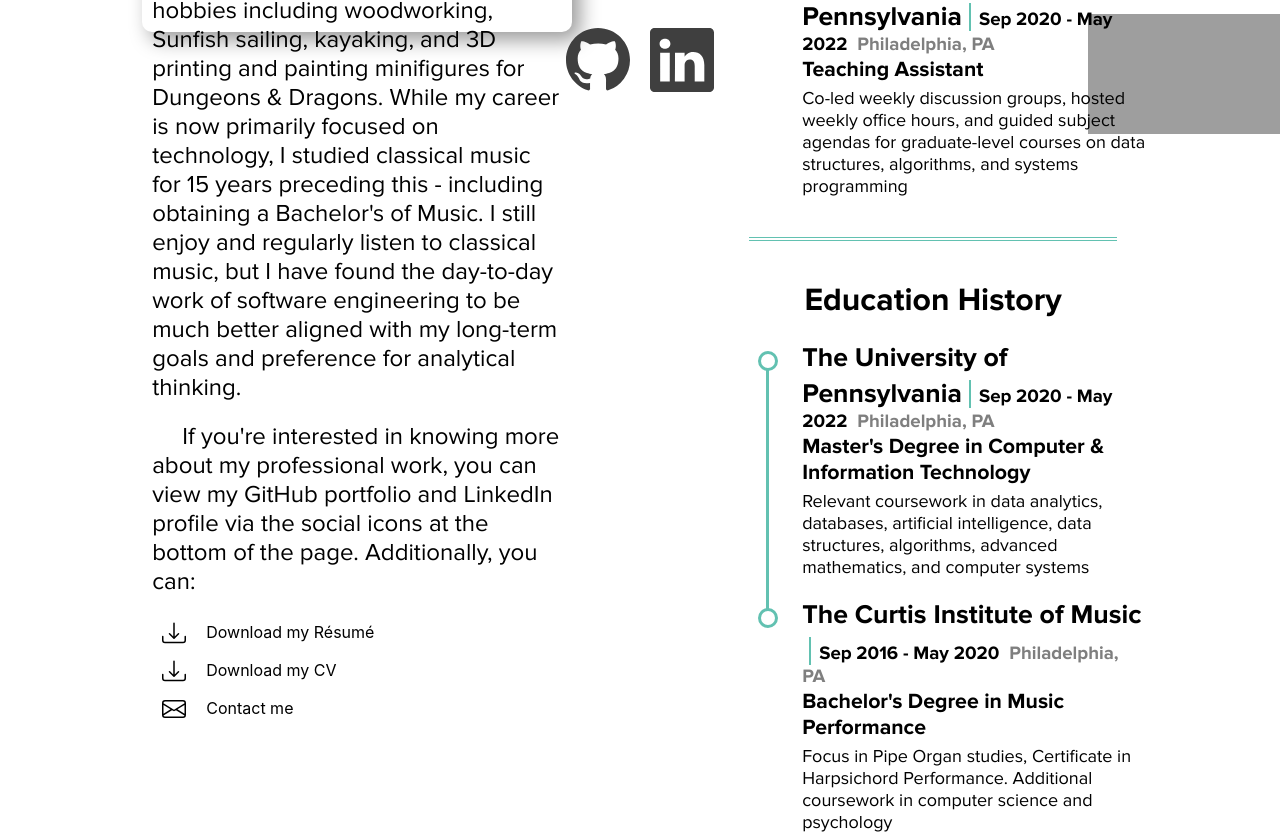
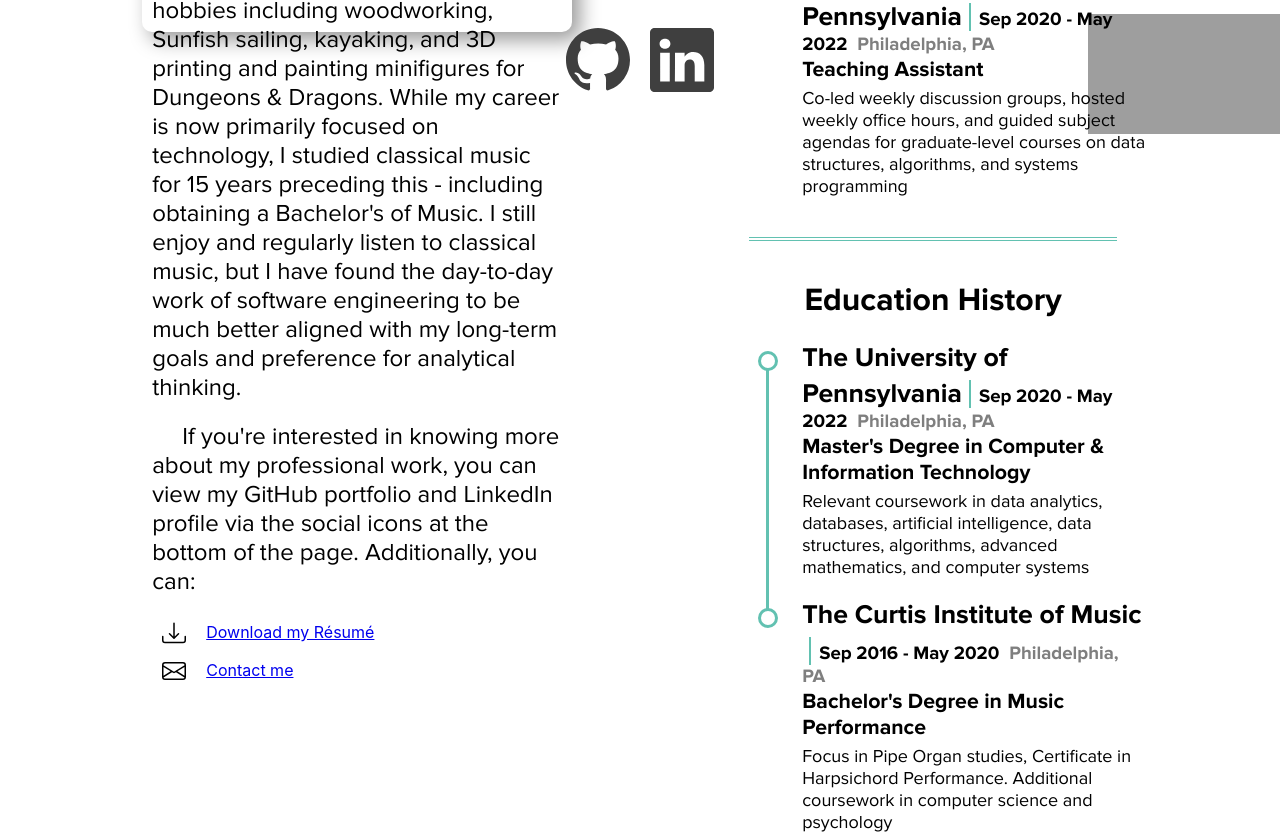
Before and after one commit to a-binkley/personal-website, a React (Create React App) app: page / in a window 1280 px wide. Shown: the part 666-1499 px from the top of the page. Built offline with nearby package versions, Linux system fonts and the light colour scheme; grey boxes are pictures that could not be loaded.

Commit message:
add email link & resume

```diff
--- a/src/components/Bio.tsx
+++ b/src/components/Bio.tsx
@@ -1,5 +1,6 @@
 import '../styles/Bio.css';
 import '../fonts/Proxima Nova/stylesheet.css';
+import { ReactElement } from 'react';
 
 export function Bio() {
     const description = [
@@ -20,21 +21,31 @@ view my GitHub portfolio and LinkedIn profile via the social icons at the bottom
 Additionally, you can:`
     ];
 
-    const moreInfoOptions = [
-        ['download', 'Download my Résumé'],
-        ['download', 'Download my CV'],
-        ['envelope', 'Contact me']
+    const moreInfoOptions: { iconClass: 'download' | 'envelope', iconPaths: string[], anchor: ReactElement }[] = [
+        {
+            iconClass: 'download',
+            iconPaths: [
+                'M.5 9.9a.5.5 0 0 1 .5.5v2.5a1 1 0 0 0 1 1h12a1 1 0 0 0 1-1v-2.5a.5.5 0 0 1 1 0v2.5a2 2 0 0 1-2 2H2a2 2 0 0 1-2-2v-2.5a.5.5 0 0 1 .5-.5z',
+                'M7.646 11.854a.5.5 0 0 0 .708 0l3-3a.5.5 0 0 0-.708-.708L8.5 10.293V1.5a.5.5 0 0 0-1 0v8.793L5.354 8.146a.5.5 0 1 0-.708.708l3 3z',
+            ],
+            anchor: <a href='files/Resume.pdf' download>Download my Résumé</a>
+        // TODO: add back once CV finalized
+        // }, {
+        //     iconClass: 'download',
+        //     iconPaths: [
+        //         'M.5 9.9a.5.5 0 0 1 .5.5v2.5a1 1 0 0 0 1 1h12a1 1 0 0 0 1-1v-2.5a.5.5 0 0 1 1 0v2.5a2 2 0 0 1-2 2H2a2 2 0 0 1-2-2v-2.5a.5.5 0 0 1 .5-.5z',
+        //         'M7.646 11.854a.5.5 0 0 0 .708 0l3-3a.5.5 0 0 0-.708-.708L8.5 10.293V1.5a.5.5 0 0 0-1 0v8.793L5.354 8.146a.5.5 0 1 0-.708.708l3 3z',
+        //     ],
+        //     anchor: <a download>Download my CV</a>
+        }, {
+            iconClass: 'envelope',
+            iconPaths: [
+                `M0 4a2 2 0 0 1 2-2h12a2 2 0 0 1 2 2v8a2 2 0 0 1-2 2H2a2 2 0 0 1-2-2V4Zm2-1a1 1 0 0 0-1 1v.217l7 4.2 7-4.2V4a1 1 0 0 0-1-1H2Zm13 2.383-4.708 \
+2.825L15 11.105V5.383Zm-.034 6.876-5.64-3.471L8 9.583l-1.326-.795-5.64 3.47A1 1 0 0 0 2 13h12a1 1 0 0 0 .966-.741ZM1 11.105l4.708-2.897L1 5.383v5.722Z`
+            ],
+            anchor: <a href='mailto:adrianbinkley@gmail.com'>Contact me</a>
+        }
     ];
-
-    const iconPaths: { [key: string]: string[] } = {
-        'download': [
-            'M.5 9.9a.5.5 0 0 1 .5.5v2.5a1 1 0 0 0 1 1h12a1 1 0 0 0 1-1v-2.5a.5.5 0 0 1 1 0v2.5a2 2 0 0 1-2 2H2a2 2 0 0 1-2-2v-2.5a.5.5 0 0 1 .5-.5z',
-            'M7.646 11.854a.5.5 0 0 0 .708 0l3-3a.5.5 0 0 0-.708-.708L8.5 10.293V1.5a.5.5 0 0 0-1 0v8.793L5.354 8.146a.5.5 0 1 0-.708.708l3 3z'
-        ],
-        'envelope': [
-            'M0 4a2 2 0 0 1 2-2h12a2 2 0 0 1 2 2v8a2 2 0 0 1-2 2H2a2 2 0 0 1-2-2V4Zm2-1a1 1 0 0 0-1 1v.217l7 4.2 7-4.2V4a1 1 0 0 0-1-1H2Zm13 2.383-4.708 2.825L15 11.105V5.383Zm-.034 6.876-5.64-3.471L8 9.583l-1.326-.795-5.64 3.47A1 1 0 0 0 2 13h12a1 1 0 0 0 .966-.741ZM1 11.105l4.708-2.897L1 5.383v5.722Z'
-        ]
-    };
 
     return (
         <div id='bioContainer'>
@@ -43,13 +54,13 @@ Additionally, you can:`
             <div className='separatorLineBio' />
             {description.map((paragraph, index) => <p key={`p-${index}`}>{paragraph}</p>)}
             <ol>
-                {moreInfoOptions.map(([icon, option], index) => {
+                {moreInfoOptions.map(({iconClass, iconPaths, anchor}, index) => {
                     return (
                         <li className='infoOptionRow' key={`info-${index}`}>
-                            <svg xmlns='http://www.w3.org/2000/svg' width='24' height='24' fill='currentColor' className={`bi bi-${icon}`} viewBox='0 0 16 16'>
-                                {iconPaths[icon].map((path, index) => <path d={path} key={`icon-path-${index}`} />)}
+                            <svg xmlns='http://www.w3.org/2000/svg' width='24' height='24' fill='currentColor' className={`bi bi-${iconClass}`} viewBox='0 0 16 16'>
+                                {iconPaths.map((path, index) => <path d={path} key={`icon-path-${index}`} />)}
                             </svg>
-                            <a>{option}</a>
+                            {anchor}
                         </li>
                     );
                 })}
```
Also changed, not shown: 1 other file (tests, documents, lock files or other folders).
